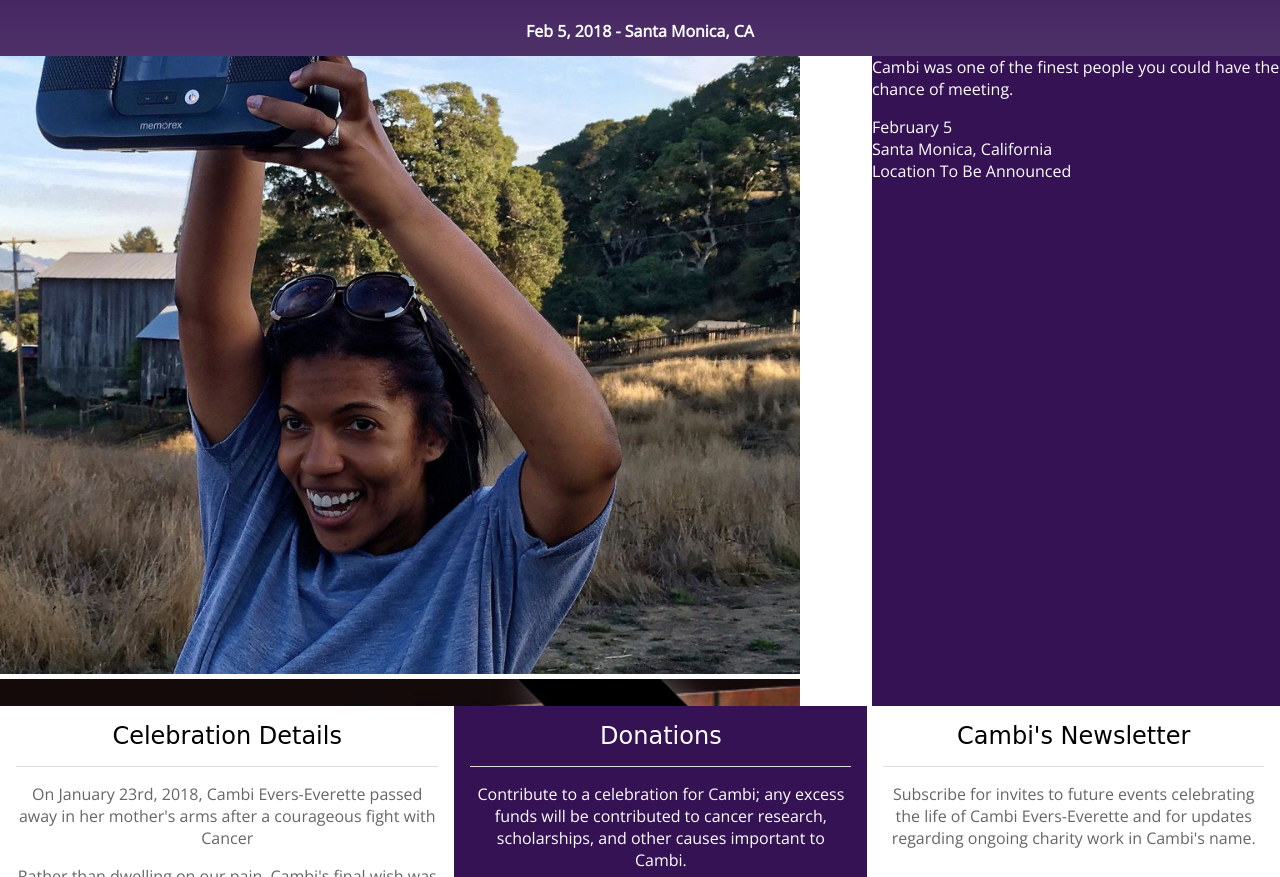
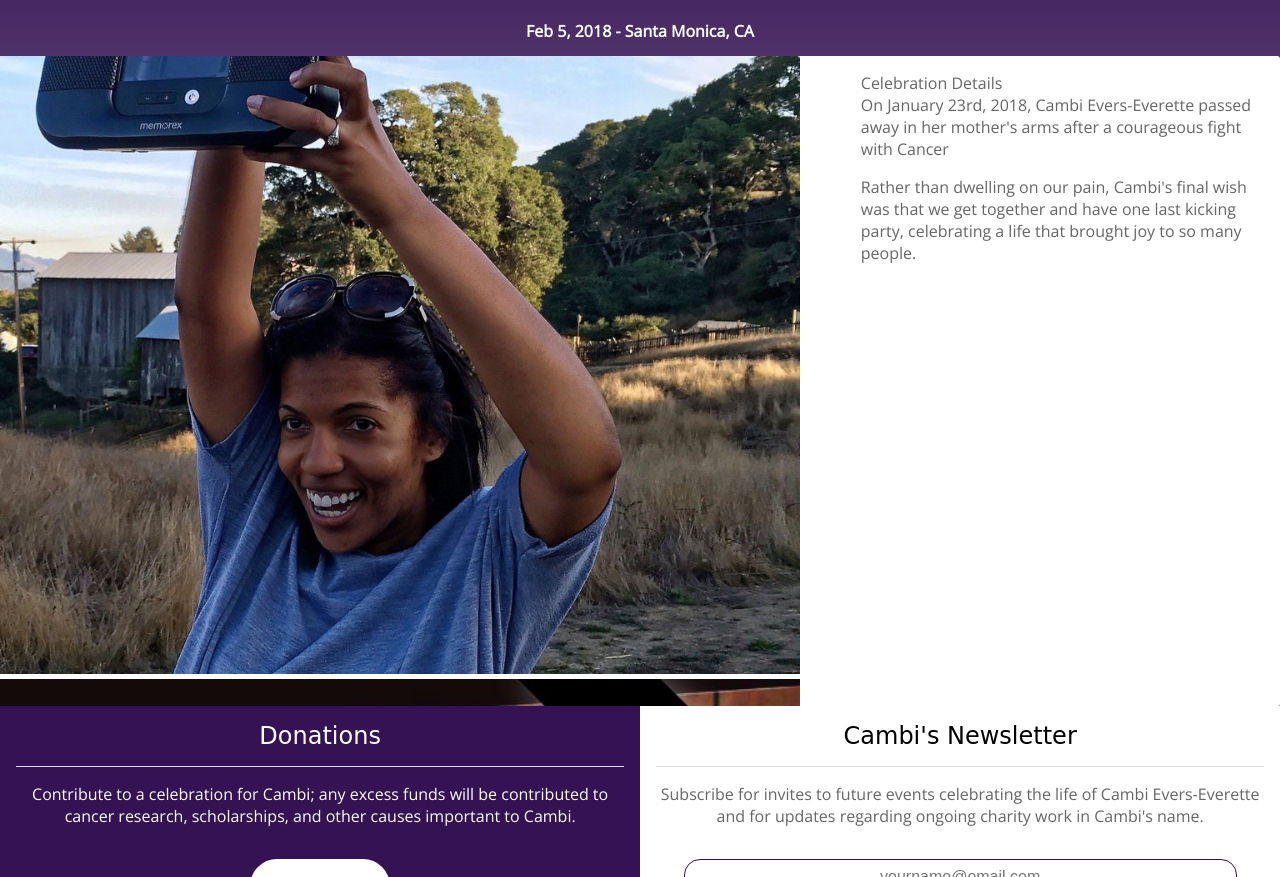
Before and after one commit to bcoe/cambi.org, a website with bundled scripts: page public/index.html in a window 1280 px wide. Shown: the part 115-992 px from the top of the page. Built offline with nearby package versions, Linux system fonts and the light colour scheme.

Commit message:
.grid-2 gets display: flex

```diff
--- a/public/css/index.scss
+++ b/public/css/index.scss
@@ -158,7 +158,7 @@
         text-align: center;
       }
   }
-  item:nth-of-type(2) {
+  item.purple {
     color: white;
     background-color: #351254;
       header {
@@ -169,36 +169,29 @@
 
 
 pane.grid-2 {
-  item:nth-child(1) {
+  display: flex;
+  flex-flow: row wrap;
+  justify-content: flex-start;
+  align-items: flex-start;
+  &>* {
+    box-sizing: border-box;
+  }
+  .slideshow-container {
     @include respond-to(large){
-      width: 70.5%;
+      width: 66%;
       img {
           width: 100%;
       }
     }
   }
-  item:nth-child(2) {
-      display: none;
+  .info-container {
+    padding: 1rem;
       @include respond-to(large) {
+        display: block;
         width: 33%;
-        display: block;
       }
   }
 }
-
-
-
-// pane.grid-3 {
-//     item:nth-child(1) {
-//         width: 33%;
-//     }
-//     item:nth-child(2) {
-//         width: 33%;
-//     }
-//     item:nth-child(3) {
-//         width: 33%;
-//     }
-// }
 
 p {
   margin-top: 0;
--- a/public/index.html
+++ b/public/index.html
@@ -24,7 +24,7 @@
     </header>
     <content>
       <pane class="grid-2 connected">
-        <item>
+        <item class="slideshow-container">
           <div id="slideshow">
             <ul class="slides">
               <li class="slide">
@@ -42,16 +42,7 @@
             </ul>
           </div>
         </item>
-        <item>
-          <p>Cambi was one of the finest people you could have the chance of meeting. </p>
-          <divider></divider>
-          February 5
-          <br>Santa Monica, California
-          <br>Location To Be Announced
-        </item>
-      </pane>
-      <pane class="grid-3">
-        <item>
+        <item class="info-container">
           <header>Celebration Details</header>
           <divider></divider>
           <p>
@@ -66,7 +57,9 @@
             a life that brought joy to so many people.
           </p>
         </item>
-        <item>
+      </pane>
+      <pane class="grid-3">
+        <item class="purple">
           <header>Donations</header>
           <divider></divider>
           <p>
```
